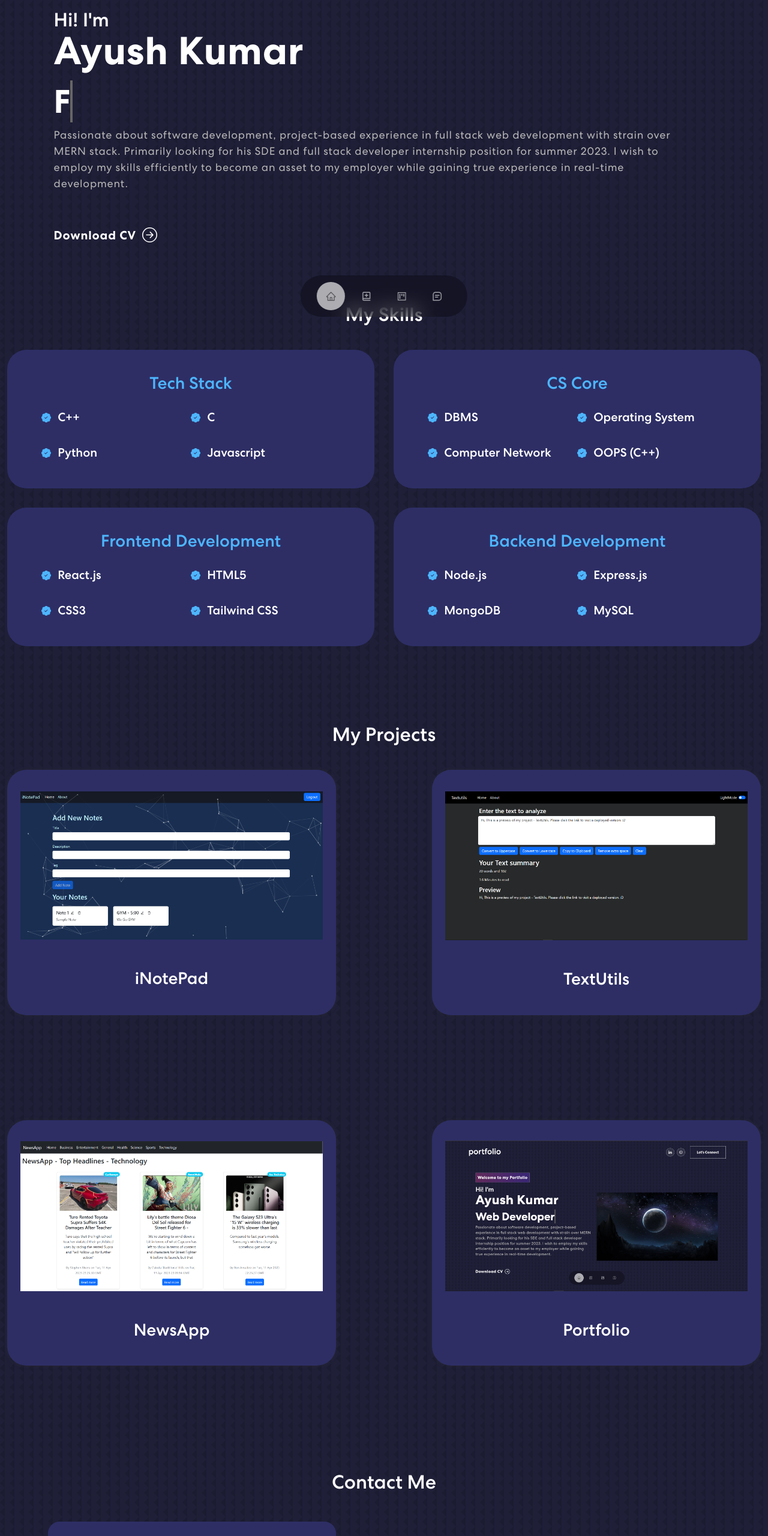
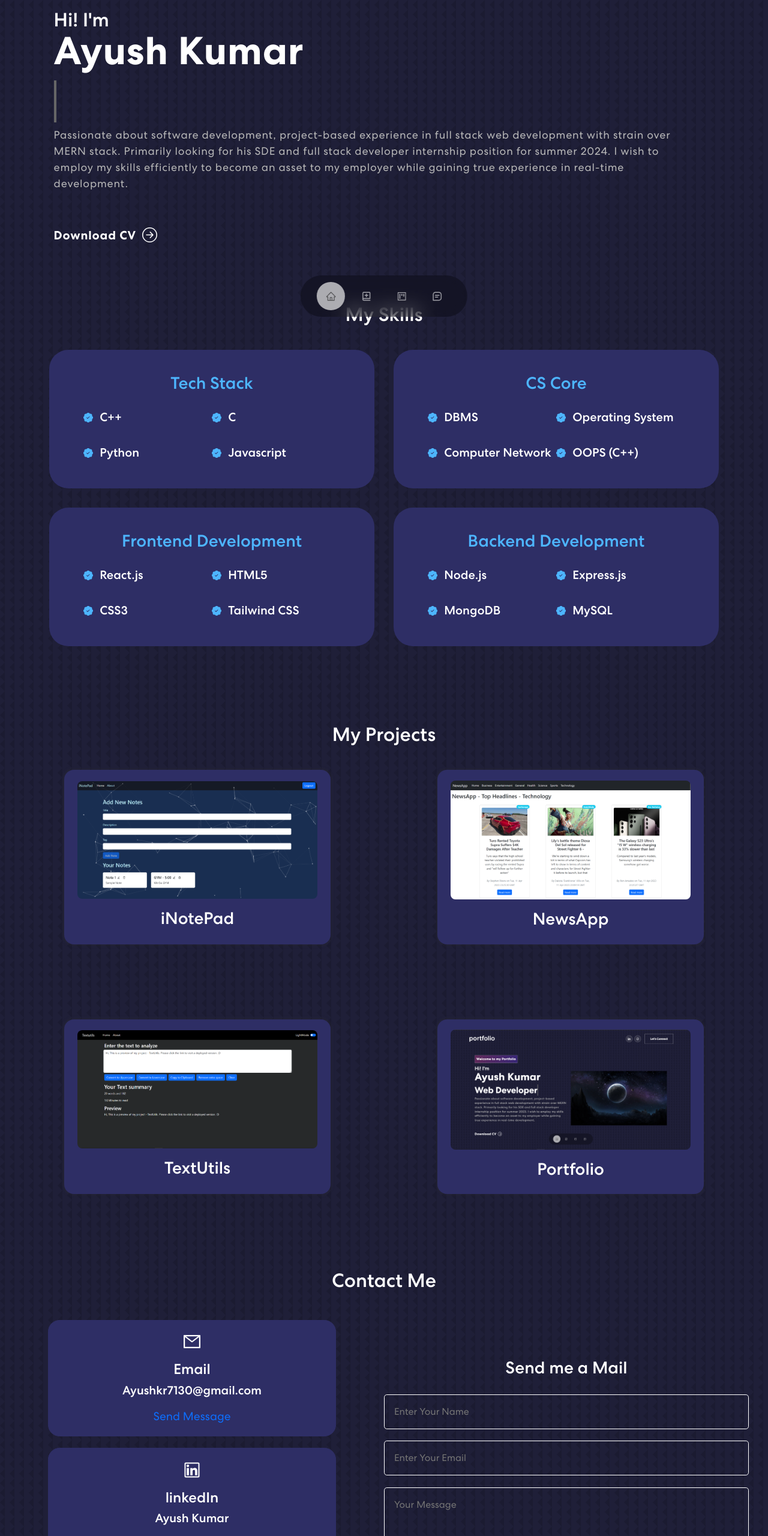
Before and after one commit to Ayush-7130/Ayush-7130.github.io, a React (Create React App) app: page / in a window 1280 px wide. Shown: the part 240-2800 px from the top of the page at 60% size. Built offline with nearby package versions, Linux system fonts and the light colour scheme.

Commit message:
Increase responisveness

```diff
--- a/src/App.css
+++ b/src/App.css
@@ -137,7 +137,7 @@ p.danger {
 }
 
 
-@media screen and (min-width : 1400px) {
+/* @media screen and (min-width : 1400px) {
   .container {
     max-width: 1450px !important;
   }
@@ -181,7 +181,7 @@ p.danger {
   section {
     margin-top: 6rem;
   }
-}
+} */
 
 @media screen and (max-width : 600px) {
   .container {
--- a/src/components/Banner/Banner.js
+++ b/src/components/Banner/Banner.js
@@ -1,6 +1,6 @@
 import React from 'react';
 import { useState, useEffect } from "react";
-import headerImg from "../../assets/img/header-img.jpg";
+// import headerImg from "../../assets/img/header-img.jpg";
 import { ArrowRightCircle } from 'react-bootstrap-icons';
 import CV from '../../assets/CV/Resume.pdf'
 import 'animate.css';
@@ -15,8 +15,8 @@ export const Banner = () => {
 
     // eslint-disable-next-line
     const [index, setIndex] = useState(1);
-    const toRotate = ["Web Developer", "Frontend Developer"];
-    const period = 1000;
+    const toRotate = ["Software Developer", "Full Stack Web Dev"];
+    const period = 400;
 
     useEffect(() => {
         let ticker = setInterval(() => {
@@ -61,9 +61,9 @@ export const Banner = () => {
                                 <div className={isVisible ? "animate__animated animate__fadeIn" : ""}>
                                     <span className="tagline">Welcome to my Portfolio</span>
                                     <div className='Banner-h1'>
-                                        <h2>{`Hi! I'm `} <h1>Ayush Kumar</h1> <span className="txt-rotate" dataPeriod="500" data-rotate='[ "Web Developer", "Web Designer"]'><span className="fixd wrap">{text}</span></span></h2>
+                                        <h2>{`Hi! I'm `} <h1>Ayush Kumar</h1> <span className="txt-rotate" dataPeriod="400" data-rotate='["Software Developer", "Full Stack Web Dev"]'><span className="fixd wrap">{text}</span></span></h2>
                                     </div>
-                                    <p>Passionate about software development, project-based experience in full stack web development with strain over MERN stack. Primarily looking for his SDE and full stack developer internship position for summer 2023. I wish to employ my skills efficiently to become an asset to my employer while gaining true experience in real-time development.</p>
+                                    <p>Passionate about software development, project-based experience in full stack web development with strain over MERN stack. Primarily looking for his SDE and full stack developer internship position for summer 2024. I wish to employ my skills efficiently to become an asset to my employer while gaining true experience in real-time development.</p>
                                     <a href={CV} download>
                                         <button>Download CV <ArrowRightCircle size={25} /></button>
                                     </a>
--- a/src/components/Contact/Contact.js
+++ b/src/components/Contact/Contact.js
@@ -39,14 +39,14 @@ const Contact = () => {
                         <AiOutlineLinkedin className='contact_icon' />
                         <h4>linkedIn</h4>
                         <h5>Ayush Kumar</h5>
-                        <a href="https://www.linkedin.com/in/ayush--kumar--/">Send Message</a>
+                        <a href="https://www.linkedin.com/in/ayush--kumar--/" target='_blank' rel="noopener noreferrer">Send Message</a>
                     </div>
 
                     <div className='contact_option'>
                         <AiOutlineWhatsApp className='contact_icon' />
                         <h4>Whatsapp</h4>
                         <h5>+91 8875231058</h5>
-                        <a href='https://wa.me/918875231058'>Send Message</a>
+                        <a href='https://wa.me/918875231058' target='_blank' rel="noopener noreferrer">Send Message</a>
                     </div>
                 </div>
 
--- a/src/components/Footer/Footer.js
+++ b/src/components/Footer/Footer.js
@@ -8,8 +8,8 @@ const Footer = () => {
   return (
     <footer id='footer'>
       <div className='footer_social'>
-        <a href="https://www.facebook.com/profile.php?id=100072741618248"><img src={navIcon2} alt="" /></a>
-        <a href="https://www.instagram.com/ayush__reigns/"><img src={navIcon3} alt="" /></a>
+        <a href="https://www.facebook.com/profile.php?id=100072741618248" target='_blank' rel="noopener noreferrer"><img src={navIcon2} alt="" /></a>
+        <a href="https://www.instagram.com/ayush__reigns/" target='_blank' rel="noopener noreferrer"><img src={navIcon3} alt="" /></a>
       </div>
       <div className='footer_copyright'>
         <small>&copy; Ayush Kumar. All Right Reserved</small>
--- a/src/components/Navbar/NavBar.js
+++ b/src/components/Navbar/NavBar.js
@@ -58,8 +58,8 @@ export const NavBar = () => {
             </Nav>
             <span className="navbar-text">
               <div className="social-icon">
-                <a href="https://www.linkedin.com/in/ayush--kumar--/"><img src={navIcon1} alt="" /></a>
-                <a href="https://github.com/Ayush-7130"><img src={navIcon4} alt="" /></a>
+                <a href="https://www.linkedin.com/in/ayush--kumar--/" target='_blank' rel="noopener noreferrer"><img src={navIcon1} alt="" /></a>
+                <a href="https://github.com/Ayush-7130" target='_blank' rel="noopener noreferrer"><img src={navIcon4} alt="" /></a>
               </div>
               <HashLink to='#contact'>
                 <button className="vvd"><span>Let’s Connect</span></button>
--- a/src/components/Project/Project.js
+++ b/src/components/Project/Project.js
@@ -27,7 +27,21 @@ const Project = () => {
                         <div class="flip-card-back">
                             <h1>iNotePad</h1>
                             <p>iNotePad is a note-taking web app where users can create accounts and take notes.</p>
-                            <a href='https://github.com/Ayush-7130/iNotePad' className='btn-project'>GitHub</a>
+                            <a href='https://github.com/Ayush-7130/iNotePad' target='_blank' rel="noopener noreferrer" className='btn-project'>GitHub</a>
+                        </div>
+                    </div>
+                </div>
+
+                <div className='project_card' data-aos="fade-up">
+                    <div class="flip-card-inner">
+                        <div class="flip-card-front">
+                            <img src={P2_Back} alt='NewsApp'></img>
+                            <h3>NewsApp</h3>
+                        </div>
+                        <div class="flip-card-back">
+                            <h1>NewsApp</h1>
+                            <p>Completely functional news updates app that fetches trending news from an API with React based Frontend Architecture.</p>
+                            <a href='https://github.com/Ayush-7130/NewsApp' target='_blank' rel="noopener noreferrer" className='btn-project'>GitHub</a>
                         </div>
                     </div>
                 </div>
@@ -41,21 +55,7 @@ const Project = () => {
                         <div class="flip-card-back">
                             <h1>TextUtils</h1>
                             <p>TextUtils is a collection of useful utilities for manipulating String objects.</p>
-                            <a href='https://github.com/Ayush-7130/TextUtils' className='btn-project'>GitHub</a>
-                        </div>
-                    </div>
-                </div>
-
-                <div className='project_card' data-aos="fade-up">
-                    <div class="flip-card-inner">
-                        <div class="flip-card-front">
-                            <img src={P2_Back} alt='NewsApp'></img>
-                            <h3>NewsApp</h3>
-                        </div>
-                        <div class="flip-card-back">
-                            <h1>NewsApp</h1>
-                            <p>Completely functional news updates app that fetches trending news from an API with React based Frontend Architecture.</p>
-                            <a href='https://github.com/Ayush-7130/NewsApp' className='btn-project'>GitHub</a>
+                            <a href='https://github.com/Ayush-7130/TextUtils' target='_blank' rel="noopener noreferrer" className='btn-project'>GitHub</a>
                         </div>
                     </div>
                 </div>
@@ -69,7 +69,7 @@ const Project = () => {
                         <div class="flip-card-back">
                             <h1>Portfolio</h1>
                             <p>Crafted a sleek and modern personal portfolio using React, showcasing my skills and accomplishments with engaging design and effortless navigation.</p>
-                        <a href='https://github.com/Ayush-7130/Ayush-7130.github.io' className='btn-project'>GitHub</a>
+                        <a href='https://github.com/Ayush-7130/Ayush-7130.github.io' target='_blank' rel="noopener noreferrer" className='btn-project'>GitHub</a>
                         </div>
                     </div>
                 </div>
--- a/src/components/Project/project.css
+++ b/src/components/Project/project.css
@@ -21,11 +21,11 @@
     padding-top: 2rem;
     display: grid;
     grid-template-columns: 1fr 1fr;
-    grid-column-gap: 10rem;
+    grid-column-gap: 8rem;
     grid-row-gap: 0px;
     width: 100%;
     /* for increase number of projects increase height */
-    height: 75rem;
+    height: 54rem;
     perspective: 800px;
 }
 
@@ -36,6 +36,9 @@
     position: relative;
     transition: transform 1000ms;
     transform-style: preserve-3d;
+    display: flex;
+    justify-content: center;
+    align-items: center;
 }
 
 .flip-card-inner:hover {
@@ -45,8 +48,8 @@
 .flip-card-front,
 .flip-card-back {
     height: 100%;
-    width: 100%;
-    border-radius: 2rem;
+    width: 90%;
+    border-radius: 1rem;
     box-shadow: 0 0 5px 2px rgba(50, 50, 50, 0.25);
     position: absolute;
     backface-visibility: hidden;
@@ -55,13 +58,13 @@
 .flip-card-front {
     background: var(--color-bg-variant);
     padding: 1.3rem;
-    border-radius: 2rem;
+    border-radius: 1rem;
     border: 1px solid transparent;
     display: flex;
     flex-direction: column;
     justify-content: center;
     align-items: center;
-    gap: 3rem;
+    gap: 1rem;
 }
 
 .flip-card-back {
@@ -78,12 +81,17 @@
     cursor: default;
 }
 
+.flip-card-front img {
+    width: 400px;
+    border-radius: 0.5rem;
+}
+
 @media screen and (max-width : 1200px) {
-    h3{
+    h3 {
         font-size: 1.5rem;
     }
 
-    h4{
+    h4 {
         font-size: 0.9rem;
     }
 
@@ -94,16 +102,16 @@
 
 @media screen and (max-width : 1024px) {
     .project_container>div {
-        width: 90%;
+        width: 100%;
         /* padding: 2rem; */
         margin: 0 auto;
     }
 
-    .project_container{
-        height: 60rem;
+    .project_container {
+        height: 54rem;
     }
 
-    #project{
+    #project {
         padding-top: 5rem;
         padding-bottom: 0rem;
         margin-top: 2rem;
@@ -115,12 +123,16 @@
 }
 
 @media screen and (max-width : 1000px) {
-    h4{
+    h4 {
         font-size: 1.2rem;
     }
 
-    .project_container{
-        height: 55rem;
+    .project_container {
+        height: 45rem;
+    }
+
+    .flip-card-front img {
+        width: 270px;
     }
 
     .flip-card-front {
@@ -129,13 +141,13 @@
 }
 
 @media screen and (max-width : 900px) {
-    .project_container{
+    .project_container {
         height: 50rem;
     }
 }
 
 @media screen and (max-width : 770px) {
-    h4{
+    h4 {
         font-size: 1rem;
     }
 
@@ -143,7 +155,11 @@
         grid-gap: 1rem;
         padding-top: 0rem;
         grid-template-columns: 1fr;
-        height: 105rem;
+        height: 75rem;
+    }
+
+    .flip-card-front img {
+        width: 300px;
     }
 
     .flip-card-inner {
@@ -163,8 +179,12 @@
 
 @media screen and (max-width : 650px) {
     .project_container {
-        height: 85rem;
+        height: 70rem;
     }
+
+    /* .flip-card-front img {
+        width: 250px;
+    } */
 }
 
 @media screen and (max-width : 500px) {
@@ -173,10 +193,14 @@
     }
 }
 
-@media screen and (max-width : 360px) {
+@media screen and (max-width : 400px) {
     .project_container {
         grid-template-columns: 1fr;
         height: 68rem;
+    }
+
+    .flip-card-front img {
+        width: 240px;
     }
 
     .project_container>div {
@@ -185,3 +209,9 @@
         margin: 0 auto;
     }
 }
+
+@media screen and (max-width : 350px) {
+    .flip-card-front img {
+        width: 200px;
+    }
+}
--- a/src/components/Scroll/Scroll.js
+++ b/src/components/Scroll/Scroll.js
@@ -15,7 +15,7 @@ export const Scroll = () => {
 
     return (
         <div className='scroll-nav'>
-            <a href='#' onClick={() => onUpdateActiveLink('#')} className={activeNav === '#' ? 'active' : ''}><AiOutlineHome /></a>
+            <a href='/#' onClick={() => onUpdateActiveLink('#')} className={activeNav === '#' ? 'active' : ''}><AiOutlineHome /></a>
             <a href='#experience' onClick={() => onUpdateActiveLink('#experience')} className={activeNav === '#experience' ? 'active' : ''}><BiBookAdd /></a>
             <a href='#project' onClick={() => onUpdateActiveLink('#project')} className={activeNav === '#project' ? 'active' : ''}><AiOutlineProject /></a>
             <a href='#contact' onClick={() => onUpdateActiveLink('#contact')} className={activeNav === '#contact' ? 'active' : ''}><BiMessageSquareDetail /></a>
```
Also changed, not shown: 1 other file (tests, documents, lock files or other folders).
